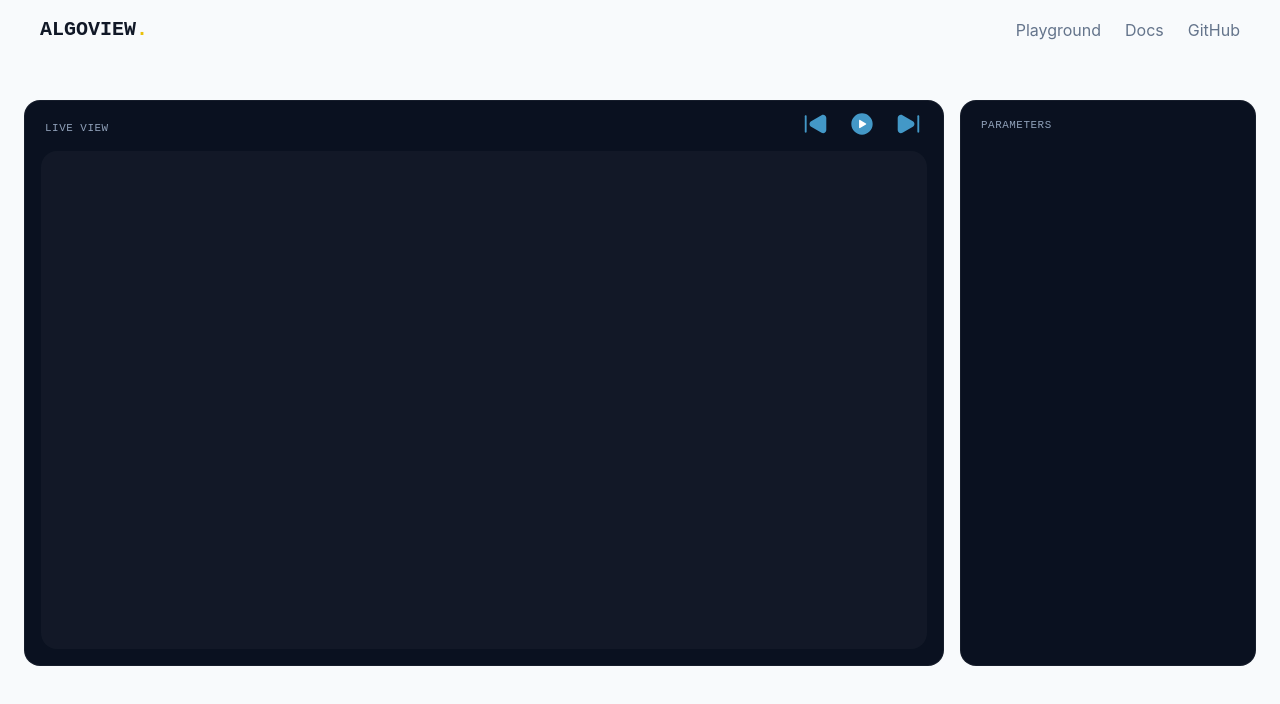
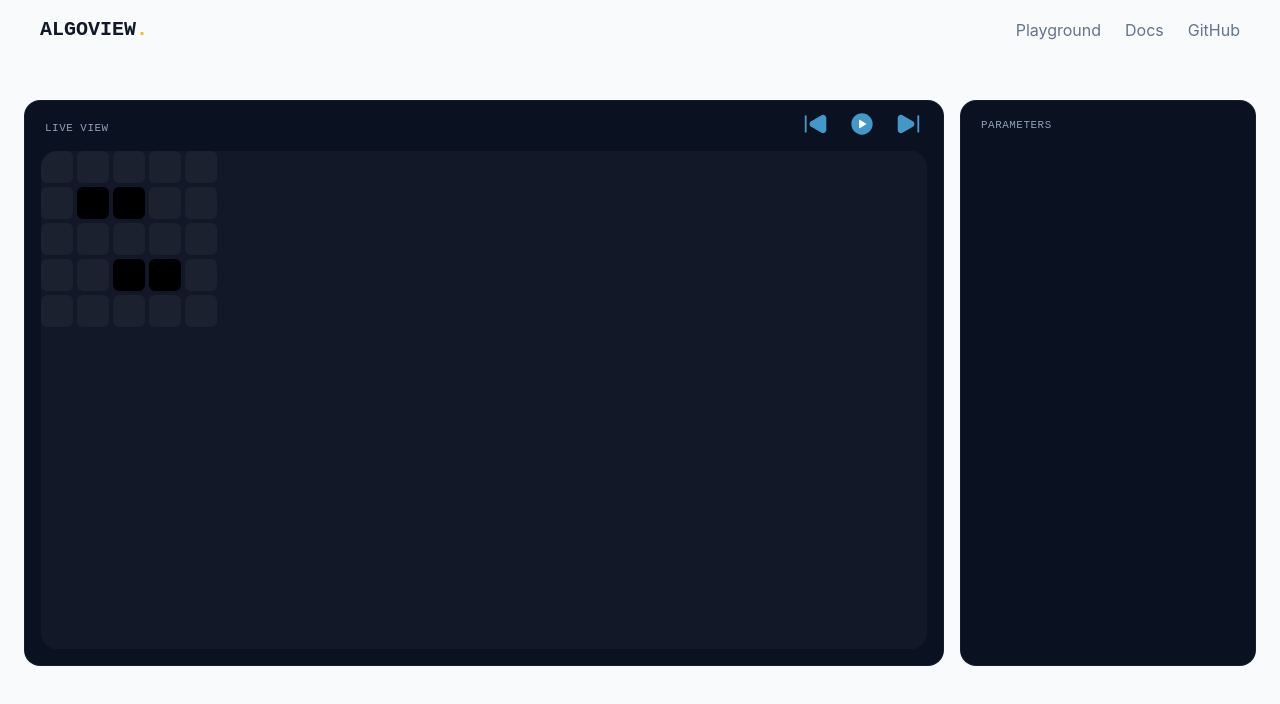
Before and after one commit to ricardo-woo/algorithm-visualizer, a React app in the folder algo-visualizer/: page /algorithm-visualizer/playground in a window 1280 px wide. Shown: the top 704 px of the page. Built offline with nearby package versions, Linux system fonts and the light colour scheme; the HTML template or start-up script is replaced by a standard one.

Commit message:
feat: implement BFS algorithm and integrate GridMaker component into VisualizationViewport

```diff
--- /dev/null
+++ b/algo-visualizer/src/algorithms/pathfinding/BFS.ts
@@ -0,0 +1,59 @@
+import type { Grid, Node, SearchResult } from "../types";
+
+export function runBFS(grid: Grid, start: Node, end: Node): SearchResult {
+  const rows = grid.length;
+  const cols = grid[0].length;
+
+  const key = (node: Node) => node.y * cols + node.x;
+
+  const neighborsOf = (node: Node): Node[] => {
+    const out: Node[] = [];
+    if (node.x > 0) out.push({ x: node.x - 1, y: node.y });
+    if (node.x < cols - 1) out.push({ x: node.x + 1, y: node.y });
+    if (node.y > 0) out.push({ x: node.x, y: node.y - 1 });
+    if (node.y < rows - 1) out.push({ x: node.x, y: node.y + 1 });
+    return out;
+  };
+
+  const queue: Node[] = [start];
+  const cameFrom: Record<number, Node> = {};
+  const visited: Record<number, boolean> = { [key(start)]: true };
+
+  const steps: SearchResult["steps"] = [];
+
+  while (queue.length) {
+    const current = queue.shift()!;
+    steps.push({ type: "visit", node: current });
+
+    if (current.x === end.x && current.y === end.y) break;
+
+    for (const neighbor of neighborsOf(current)) {
+      if (grid[neighbor.y][neighbor.x]) continue; // wall
+
+      const k = key(neighbor);
+      if (visited[k]) continue;
+
+      visited[k] = true;
+      cameFrom[k] = current;
+      queue.push(neighbor);
+      steps.push({ type: "frontier", node: neighbor });
+    }
+  }
+
+  const path: Node[] = [];
+  const endKey = key(end);
+  const reachable =
+    cameFrom[endKey] || (start.x === end.x && start.y === end.y);
+
+  if (reachable) {
+    let cursor = end;
+    path.push(cursor);
+    while (cameFrom[key(cursor)]) {
+      cursor = cameFrom[key(cursor)];
+      path.push(cursor);
+    }
+    path.reverse();
+  }
+
+  return { steps, path, found: path.length > 0 };
+}
--- /dev/null
+++ b/algo-visualizer/src/algorithms/pathfinding/GridMaker.tsx
@@ -0,0 +1,33 @@
+import type { Grid } from "../types";
+
+const palette = {
+  primary: "#065789",
+  secondary: "#4398c7",
+  accent: "#eac10b",
+  wall: "#000",
+  grid: "rgba(255,255,255,0.04)",
+  visited: "rgba(67,152,199,0.35)",
+  frontier: "rgba(67,152,199,0.75)",
+};
+
+const GridMaker = ({ grid }: { grid: Grid }) => {
+  return (
+    <div className="flex flex-col gap-1">
+      {grid.map((row, y) => (
+        <div key={y} className="flex gap-1">
+          {row.map((cell, x) => (
+            <div
+              key={`${x}-${y}`}
+              className="h-8 w-8 rounded-md"
+              style={{
+                backgroundColor: cell === 1 ? palette.wall : palette.grid,
+              }}
+            />
+          ))}
+        </div>
+      ))}
+    </div>
+  );
+};
+
+export default GridMaker;
--- /dev/null
+++ b/algo-visualizer/src/algorithms/types.ts
@@ -0,0 +1,19 @@
+export interface Node {
+  x: number;
+  y: number;
+}
+
+export type StepType = "visit" | "frontier";
+
+export interface SearchStep {
+  type: StepType;
+  node: Node;
+}
+
+export interface SearchResult {
+  steps: SearchStep[];
+  path: Node[];
+  found: boolean;
+}
+
+export type Grid = number[][];
--- a/algo-visualizer/src/components/VisualizationViewport.tsx
+++ b/algo-visualizer/src/components/VisualizationViewport.tsx
@@ -1,6 +1,19 @@
+import GridMaker from "../algorithms/pathfinding/GridMaker";
 import ViewportController from "./ViewportController";
+import { useRef } from "react";
+import type { Grid } from "../algorithms/types";
 
 const VisualizationViewport = () => {
+  const canvasRef = useRef<HTMLCanvasElement>(null);
+
+  const grid: Grid = [
+    [0, 0, 0, 0, 0],
+    [0, 1, 1, 0, 0],
+    [0, 0, 0, 0, 0],
+    [0, 0, 1, 1, 0],
+    [0, 0, 0, 0, 0],
+  ];
+
   return (
     <div className="rounded-2xl sm:col-span-3 w-full border border-white/5 bg-[#0a1120] p-4">
       <div className="mb-3 flex justify-between items-center gap-2 px-1">
@@ -9,7 +22,10 @@ const VisualizationViewport = () => {
         </span>
         <ViewportController />
       </div>
-      <div className="rounded-2xl aspect-video overflow-hidden bg-white/3 transition-opacity duration-300"></div>
+      <div className="rounded-2xl aspect-video overflow-hidden bg-white/3 transition-opacity duration-300">
+        {grid && <GridMaker grid={grid} />}
+        <canvas ref={canvasRef}></canvas>
+      </div>
     </div>
   );
 };
```
